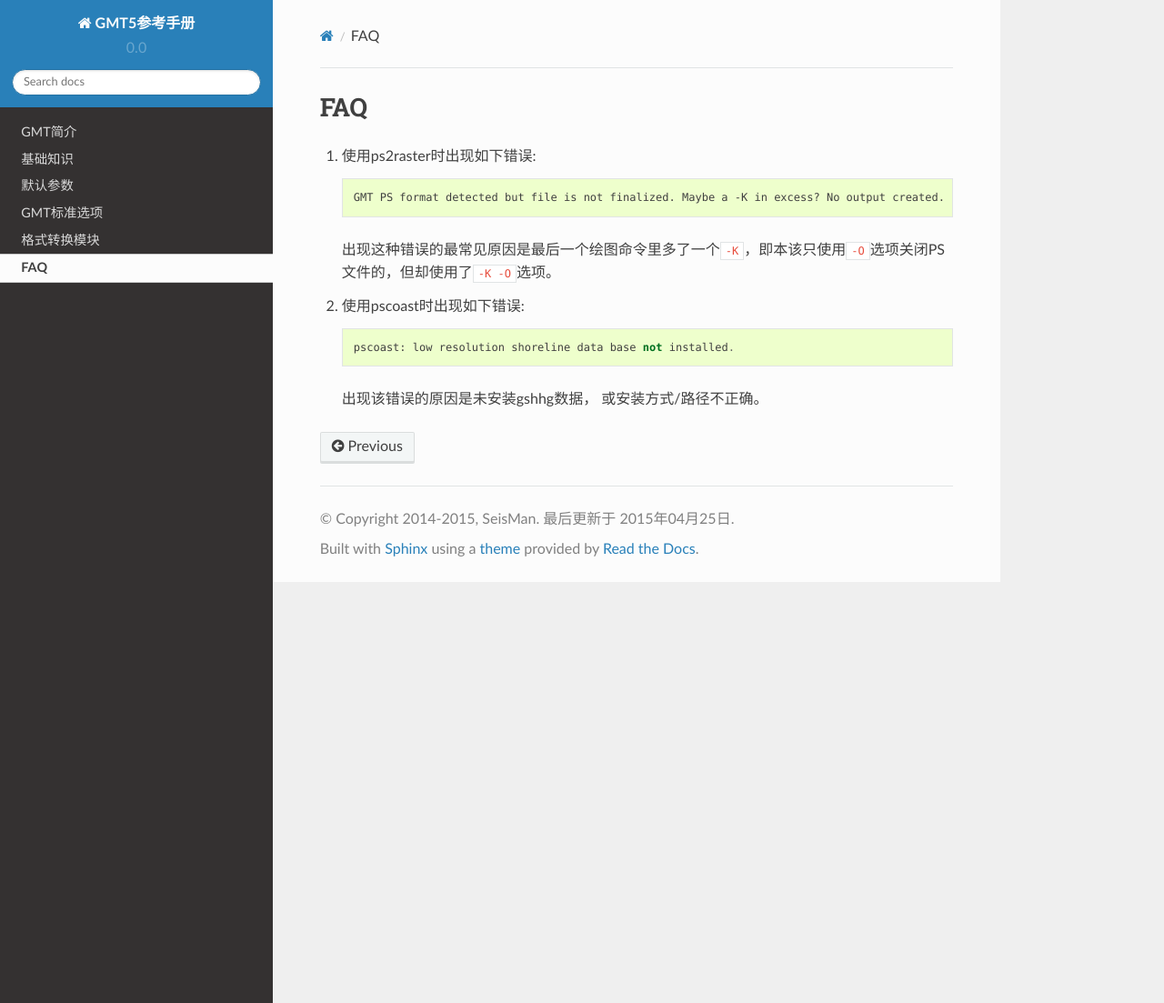
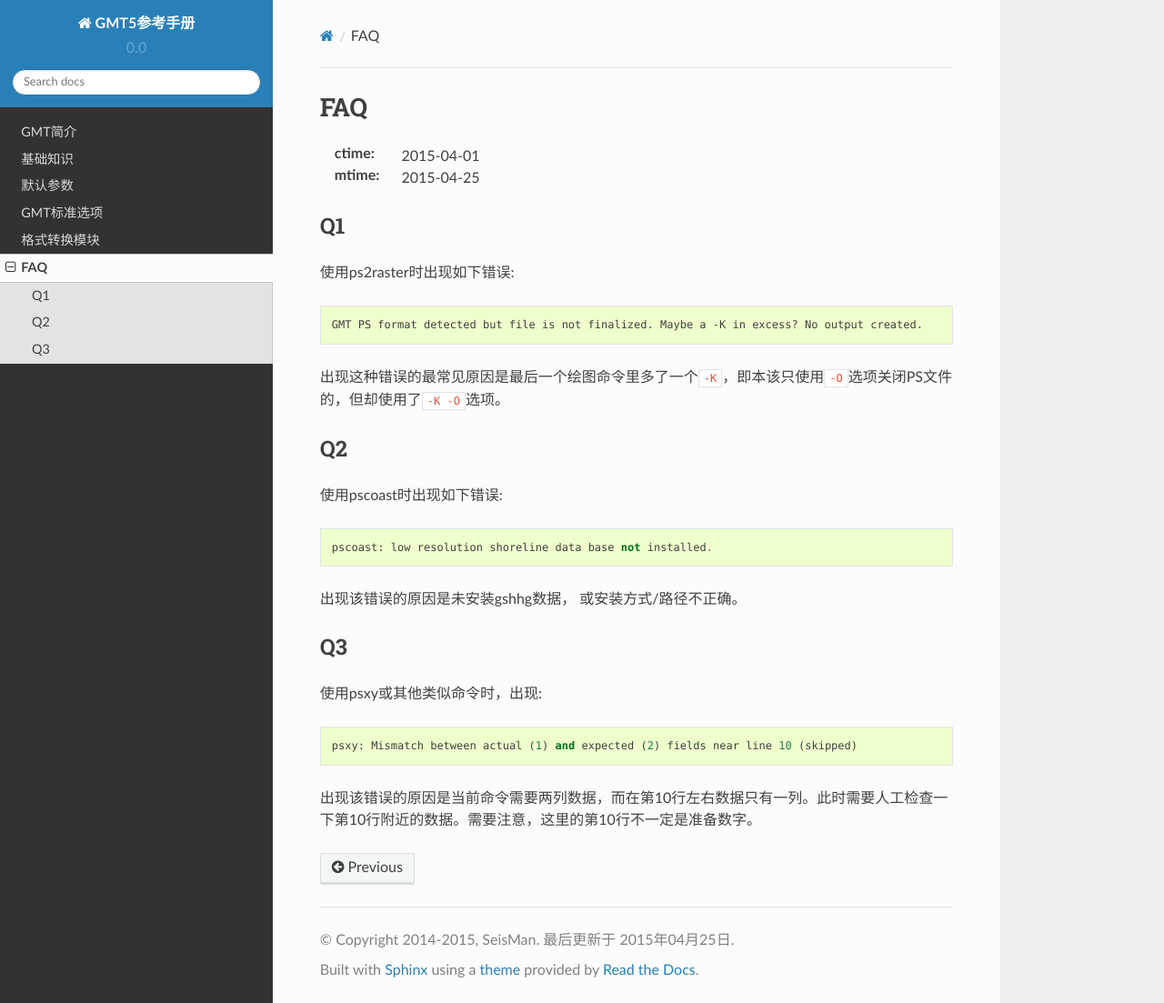
Before and after one commit to seisman/GMT5_Docs, a Sphinx documentation site: the page built from source/faq.rst, in a window 1280 px wide and 1103 px high. Shown: the whole window at 91% size. Built offline with Sphinx 7.4.7 and the Read the Docs theme 2.0.0, drawn with Linux system fonts in a browser that asks for light colours.

Commit message:
add one Q

```diff
--- a/source/faq.rst
+++ b/source/faq.rst
@@ -1,14 +1,32 @@
 FAQ
 ===
 
-#. 使用ps2raster时出现如下错误::
+:ctime: 2015-04-01
+:mtime: 2015-04-25
 
-     GMT PS format detected but file is not finalized. Maybe a -K in excess? No output created.
+Q1
+--
 
-   出现这种错误的最常见原因是最后一个绘图命令里多了一个\ ``-K``\ ，即本该只使用\ ``-O``\ 选项关闭PS文件的，但却使用了\ ``-K -O``\ 选项。
+使用ps2raster时出现如下错误::
 
-#. 使用pscoast时出现如下错误::
+    GMT PS format detected but file is not finalized. Maybe a -K in excess? No output created.
+
+出现这种错误的最常见原因是最后一个绘图命令里多了一个\ ``-K``\ ，即本该只使用\ ``-O``\ 选项关闭PS文件的，但却使用了\ ``-K -O``\ 选项。
+
+Q2
+--
+
+使用pscoast时出现如下错误::
 
     pscoast: low resolution shoreline data base not installed.
 
-   出现该错误的原因是未安装gshhg数据， 或安装方式/路径不正确。
+出现该错误的原因是未安装gshhg数据， 或安装方式/路径不正确。
+
+Q3
+--
+
+使用psxy或其他类似命令时，出现::
+
+    psxy: Mismatch between actual (1) and expected (2) fields near line 10 (skipped)
+
+出现该错误的原因是当前命令需要两列数据，而在第10行左右数据只有一列。此时需要人工检查一下第10行附近的数据。需要注意，这里的第10行不一定是准备数字。
```
